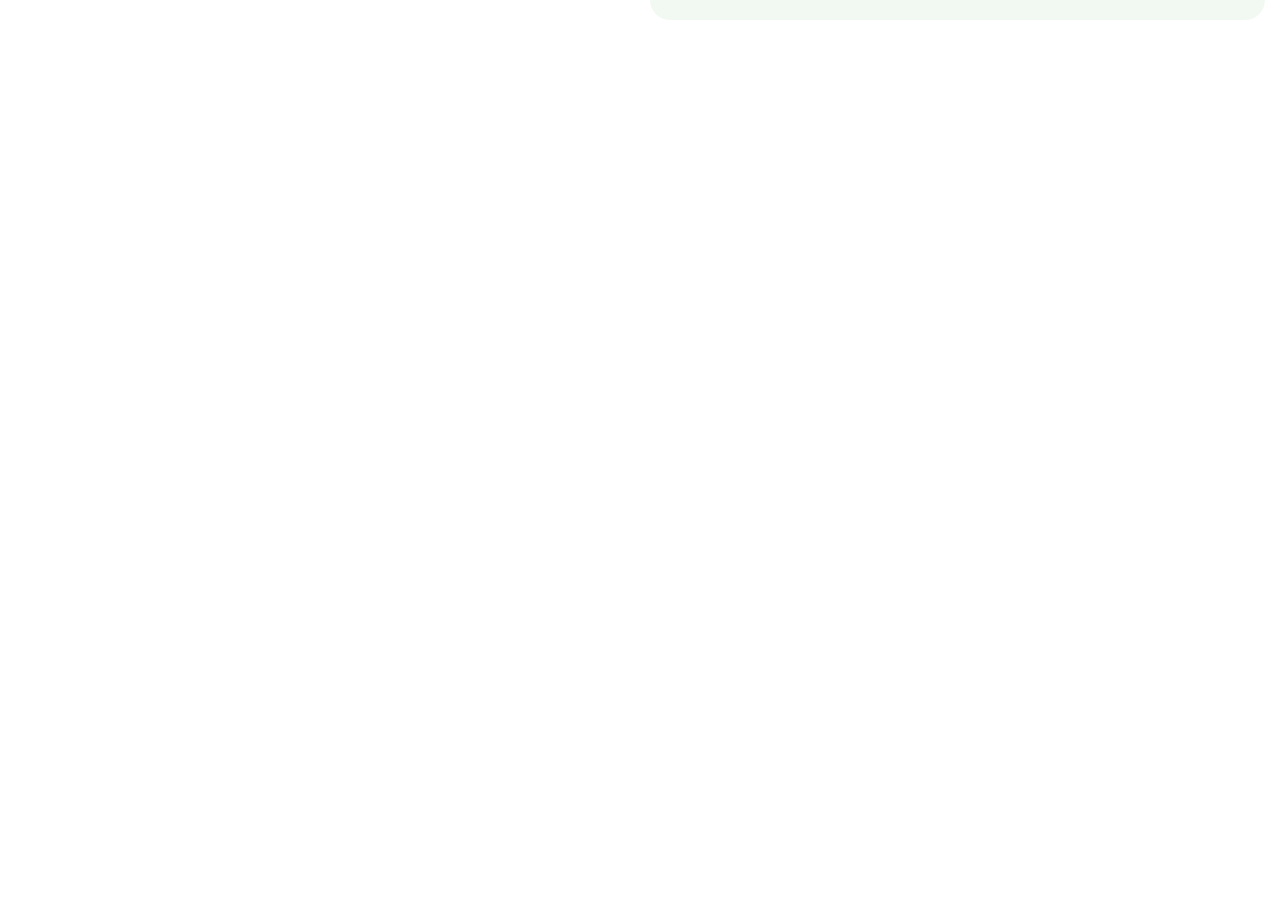
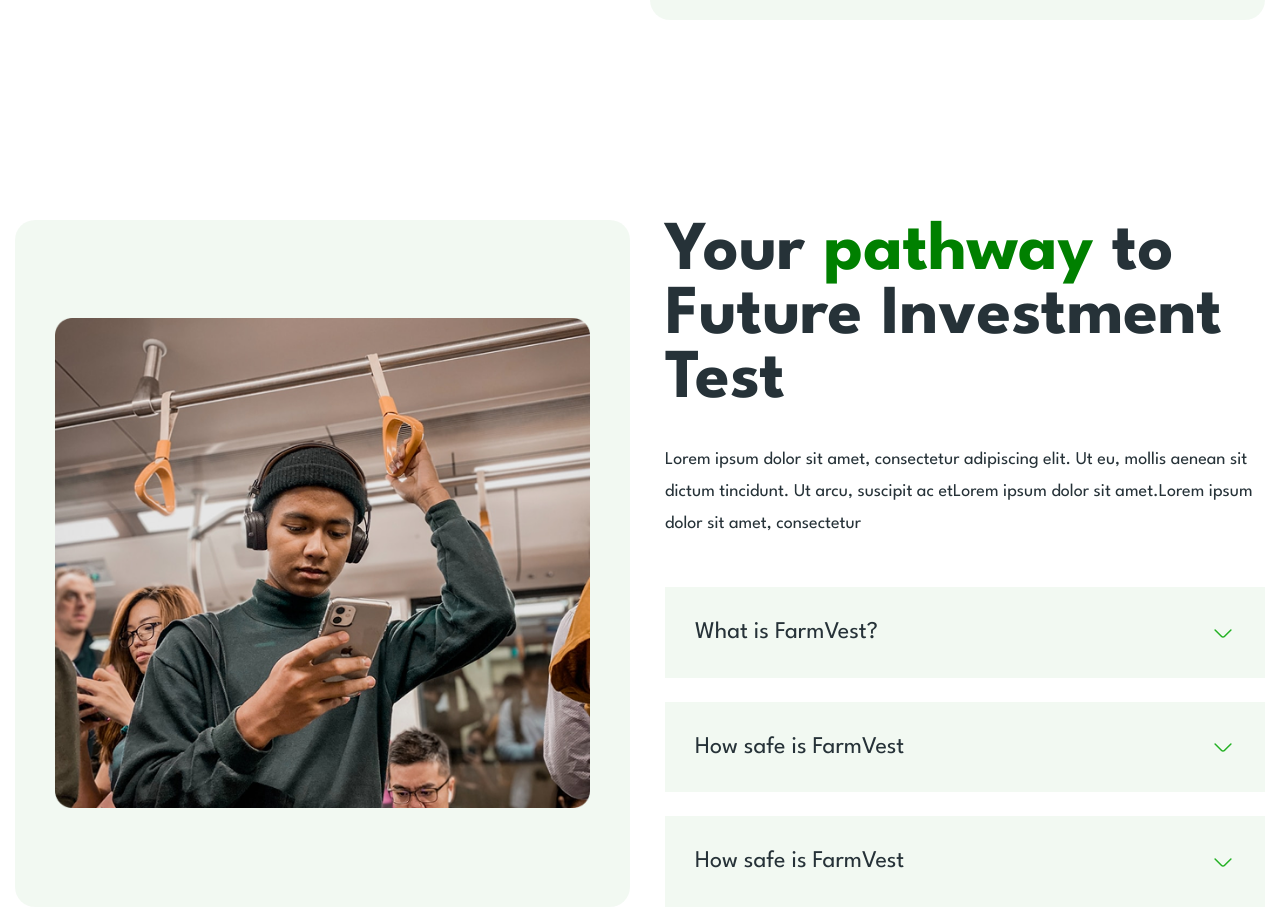
Before and after one commit to zapolskyi/farmvest, a website: page index.html in a window 1280 px wide. Shown: the part 2026-2933 px from the top of the page. Before the commit the page ends 2246 px from the top, so only its background shows below. Drawn offline with Linux system fonts and the light colour scheme.

Commit message:
make block pathway

```diff
--- a/index.html
+++ b/index.html
@@ -82,7 +82,8 @@
             How <span>FarmVest</span> Works
           </h2>
           <p class="how-works__text text">
-            Lorem ipsum dolor sit amet, consectetur adipiscing elit. Ut eu, mollis aenean sit dictum tincidunt. Ut arcu, suscipit ac etLorem ipsum dolor sit amet.Lorem ipsum dolor sit amet, consectetur
+            Lorem ipsum dolor sit amet, consectetur adipiscing elit. Ut eu, mollis aenean sit dictum tincidunt. Ut arcu,
+            suscipit ac etLorem ipsum dolor sit amet.Lorem ipsum dolor sit amet, consectetur
           </p>
           <div class="how-works__body">
             <div class="how-works__column">
@@ -95,7 +96,7 @@
                 </h3>
                 <p class="how-works__info-text">
                   Start by downloading FarmVest app
-on your Android or IOS
+                  on your Android or IOS
                 </p>
               </div>
             </div>
@@ -109,7 +110,7 @@
                 </h3>
                 <p class="how-works__info-text">
                   Start by downloading FarmVest app
-on your Android or IOS
+                  on your Android or IOS
                 </p>
               </div>
             </div>
@@ -123,7 +124,7 @@
                 </h3>
                 <p class="how-works__info-text">
                   Start by downloading FarmVest app
-on your Android or IOS
+                  on your Android or IOS
                 </p>
               </div>
             </div>
@@ -137,7 +138,7 @@
                 </h3>
                 <p class="how-works__info-text">
                   Start by downloading FarmVest app
-on your Android or IOS
+                  on your Android or IOS
                 </p>
               </div>
             </div>
@@ -149,6 +150,50 @@
       </div>
     </div>
   </div>
+
+  <div class="pathway">
+    <div class="container">
+      <div class="pathway__inner">
+        <div class="pathway__image">
+          <img src="images/pathway/pathway-img.png" alt="">
+        </div>
+        <div class="pathway__content">
+          <h2 class="pathway__title title">
+            Your <span>pathway</span> to Future Investment Test
+          </h2>
+          <p class="pathway__text">
+            Lorem ipsum dolor sit amet, consectetur adipiscing elit. Ut eu, mollis aenean sit dictum tincidunt. Ut arcu, suscipit ac etLorem ipsum dolor sit amet.Lorem ipsum dolor sit amet, consectetur
+          </p>
+          <div class="pathway__spollers">
+            <div class="pathway__spoller">
+              <h3 class="pathway__spoller-title">
+                What is FarmVest?
+              </h3>
+              <p class="pathway__spoller-text">
+                Lorem ipsum dolor sit amet consectetur, adipisicing elit.
+              </p>
+            </div>
+            <div class="pathway__spoller">
+              <h3 class="pathway__spoller-title">
+                How safe is FarmVest
+              </h3>
+              <p class="pathway__spoller-text">
+                Lorem ipsum dolor sit amet consectetur, adipisicing elit.
+              </p>
+            </div>
+            <div class="pathway__spoller">
+              <h3 class="pathway__spoller-title">
+                How safe is FarmVest
+              </h3>
+              <p class="pathway__spoller-text">
+                Lorem ipsum dolor sit amet consectetur, adipisicing elit.
+              </p>
+            </div>
+          </div>
+        </div>
+      </div>
+    </div>
+   </div>
 </body>
 
 </html>
--- /dev/null
+++ b/scss/pathway.scss
@@ -0,0 +1,107 @@
+.pathway {
+
+
+  // .pathway__inner
+
+  &__inner {
+    display: grid;
+    grid-template-columns: repeat(2, 1fr);
+    gap: 20px;
+
+    @media (max-width: 991px) {
+      grid-template-columns: 1fr;
+    }
+  }
+
+  // .pathway__image
+
+  &__image {
+    max-width: 694px;
+    display: flex;
+    align-items: center;
+    justify-content: center;
+    background: rgba(0, 128, 0, 0.05);
+    border-radius: 20px;
+    padding-inline: 40px;
+
+    & img {
+      display: block;
+      max-width: 100%;
+    }
+  }
+
+  // .pathway__content
+
+  &__content {
+    justify-self: end;
+    max-width: 600px;
+
+
+    @media (max-width: 991px) {
+      max-width: 100%;
+      order: -1;
+    }
+  }
+
+  // .pathway__title
+
+  &__title {
+    margin-bottom: 32px;
+  }
+
+  // .pathway__text
+
+  &__text {
+    font-family: $font-family;
+    font-weight: 400;
+    font-size: 18px;
+    line-height: 1.77;
+    color: #263238;
+    margin-bottom: 48px;
+  }
+
+  // .pathway__spollers
+
+  &__spollers {
+    display: flex;
+    flex-direction: column;
+    gap: 24px;
+  }
+
+  // .pathway__spoller
+
+  &__spoller {
+    padding: 24px 30px;
+    background: rgba(0, 128, 0, 0.05);
+    position: relative;
+
+    &::after{
+      content:'';
+      position: absolute;
+      top: 50%;
+      transform: translateY(-50%);
+      right: 30px;
+      z-index: 2;
+      background: url(../images/pathway/arrow-down.svg) no-repeat center;
+      background-size: cover;
+      width: 24px;
+      height: 24px;
+    }
+  }
+
+  // .pathway__spoller-title
+
+  &__spoller-title {
+    font-family: $font-family;
+    font-weight: 400;
+    font-size: 24px;
+    line-height: 1.77;
+    color: #263238;
+  }
+
+  // .pathway__spoller-text
+
+  &__spoller-text {
+    display: none;
+  }
+}
--- a/scss/style.scss
+++ b/scss/style.scss
@@ -7,3 +7,4 @@
 @import 'home.scss';
 @import 'brands.scss';
 @import 'how-works.scss';
+@import 'pathway.scss';
```
Also changed, not shown: css/style.css, images/pathway/arrow-down.svg (added), images/pathway/pathway-img.png (added), scss/common.scss (line endings or trailing spaces).
